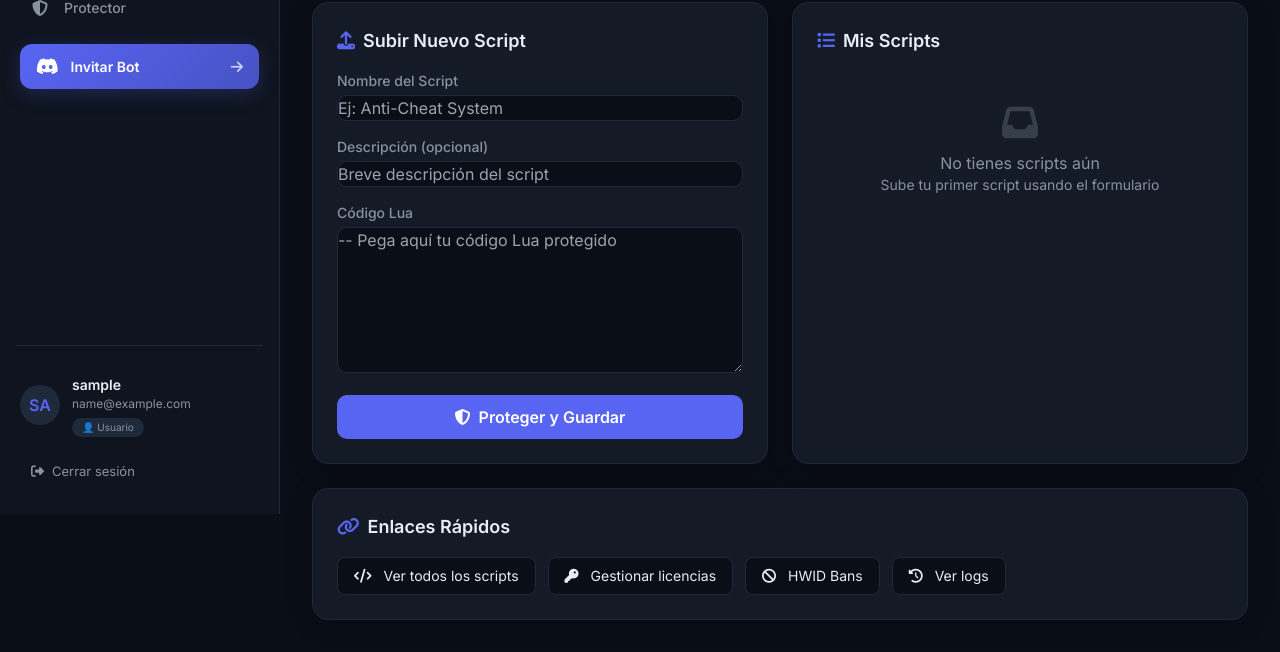
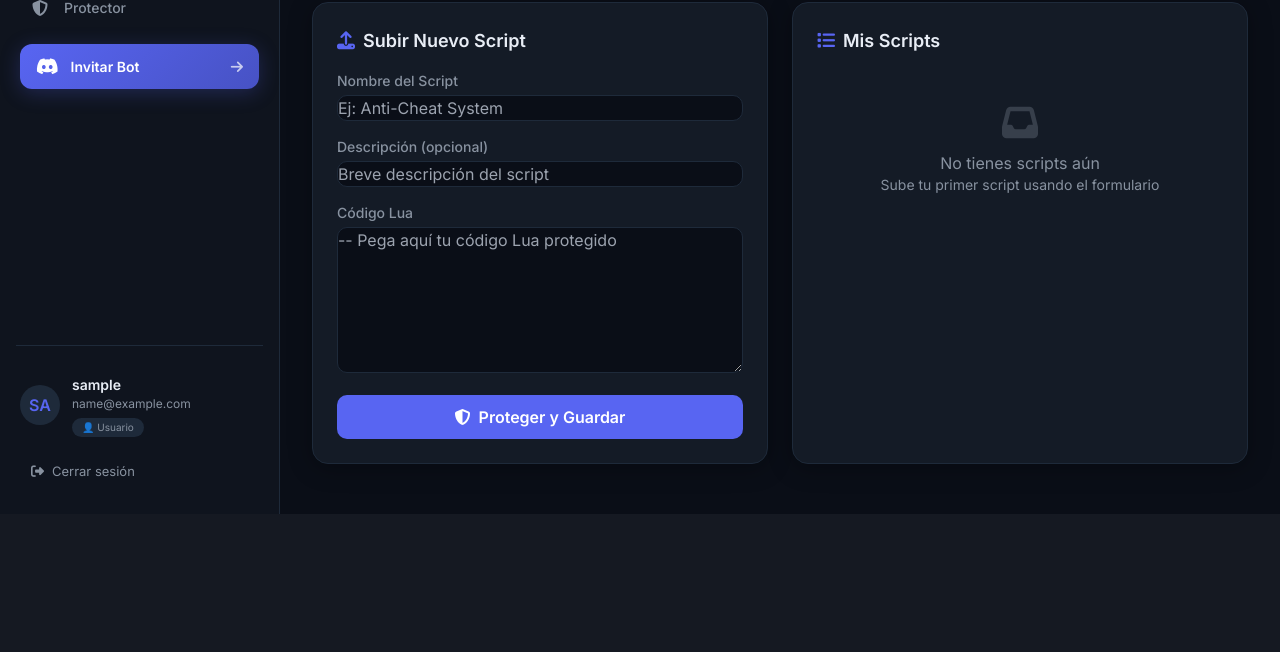
Before and after one commit to leivagaonahernanely-web/Protegetuscriptlua, a Flask app: page /dashboard in a window 1280 px wide. Shown: the part 286-938 px from the top of the page. After the commit the page ends 800 px from the top, so only its background shows below. Run offline with Flask 3, Linux system fonts and the light colour scheme; the visitor is signed in with stand-in values (Sample User, id 1); data comes from the database, SQL or seed files in the repository; data that the repository does not hold is empty; parts of the project's set-up code (start-up, migrations or seed data) failed here and were passed over; some libraries are stand-ins or nearby versions.

Commit message:
Update dashboard.html

```diff
--- a/templates/dashboard.html
+++ b/templates/dashboard.html
@@ -142,7 +142,7 @@
         </div>
         <div>
             <label class="text-sm font-medium text-textMuted block mb-1">Usos Máximos</label>
-            <input type="number" name="max_uses" value="1" min="1">
+            <input type="number" name="max_uses" value="999999" min="1">
         </div>
         <div class="flex items-end">
             <button type="submit" class="btn-success w-full justify-center">
@@ -152,24 +152,4 @@
     </form>
 </div>
 {% endif %}
-
-<div class="card mt-6">
-    <h3 class="text-lg font-semibold mb-4 flex items-center gap-2">
-        <i class="fas fa-link text-primary"></i> Enlaces Rápidos
-    </h3>
-    <div class="flex flex-wrap gap-3">
-        <a href="/scripts" class="bg-dark border border-border rounded-lg px-4 py-2 text-sm hover:border-primary transition">
-            <i class="fas fa-code mr-2"></i> Ver todos los scripts
-        </a>
-        <a href="/licenses" class="bg-dark border border-border rounded-lg px-4 py-2 text-sm hover:border-primary transition">
-            <i class="fas fa-key mr-2"></i> Gestionar licencias
-        </a>
-        <a href="/hwid-bans" class="bg-dark border border-border rounded-lg px-4 py-2 text-sm hover:border-primary transition">
-            <i class="fas fa-ban mr-2"></i> HWID Bans
-        </a>
-        <a href="/logs" class="bg-dark border border-border rounded-lg px-4 py-2 text-sm hover:border-primary transition">
-            <i class="fas fa-history mr-2"></i> Ver logs
-        </a>
-    </div>
-</div>
 {% endblock %}
```
